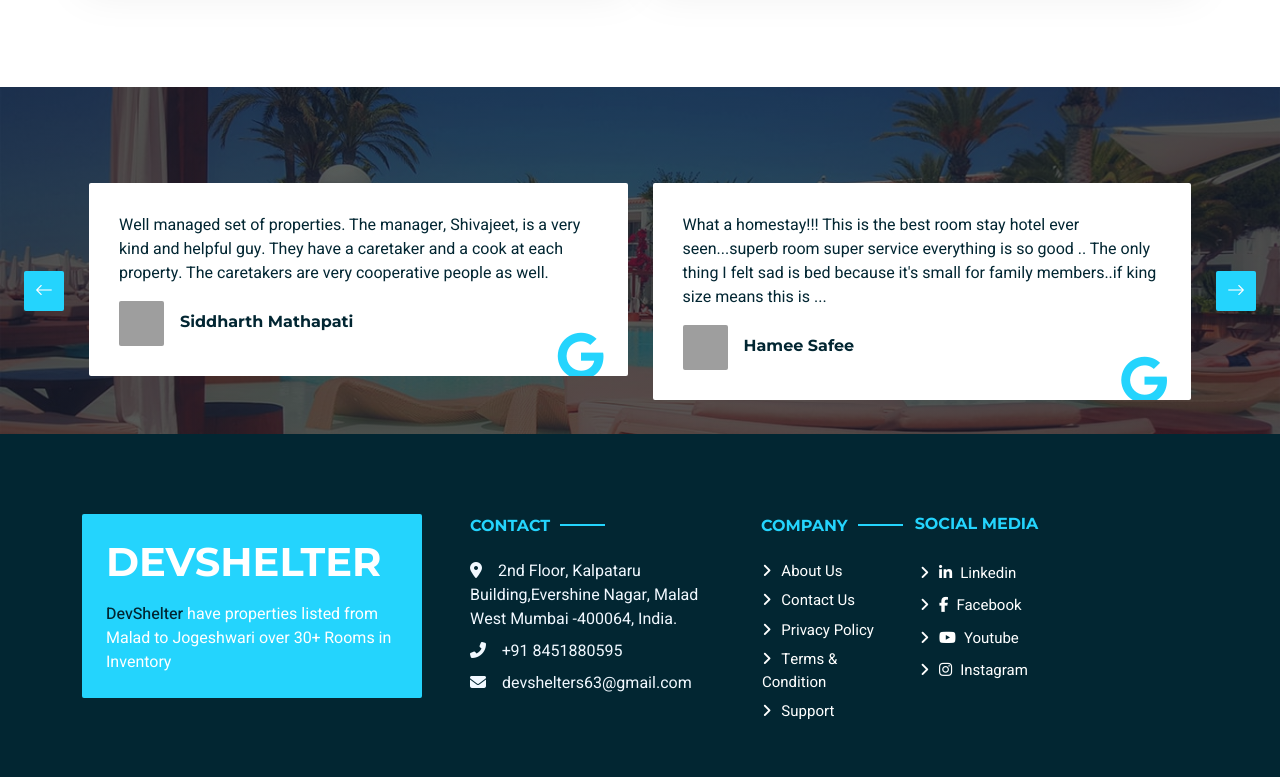
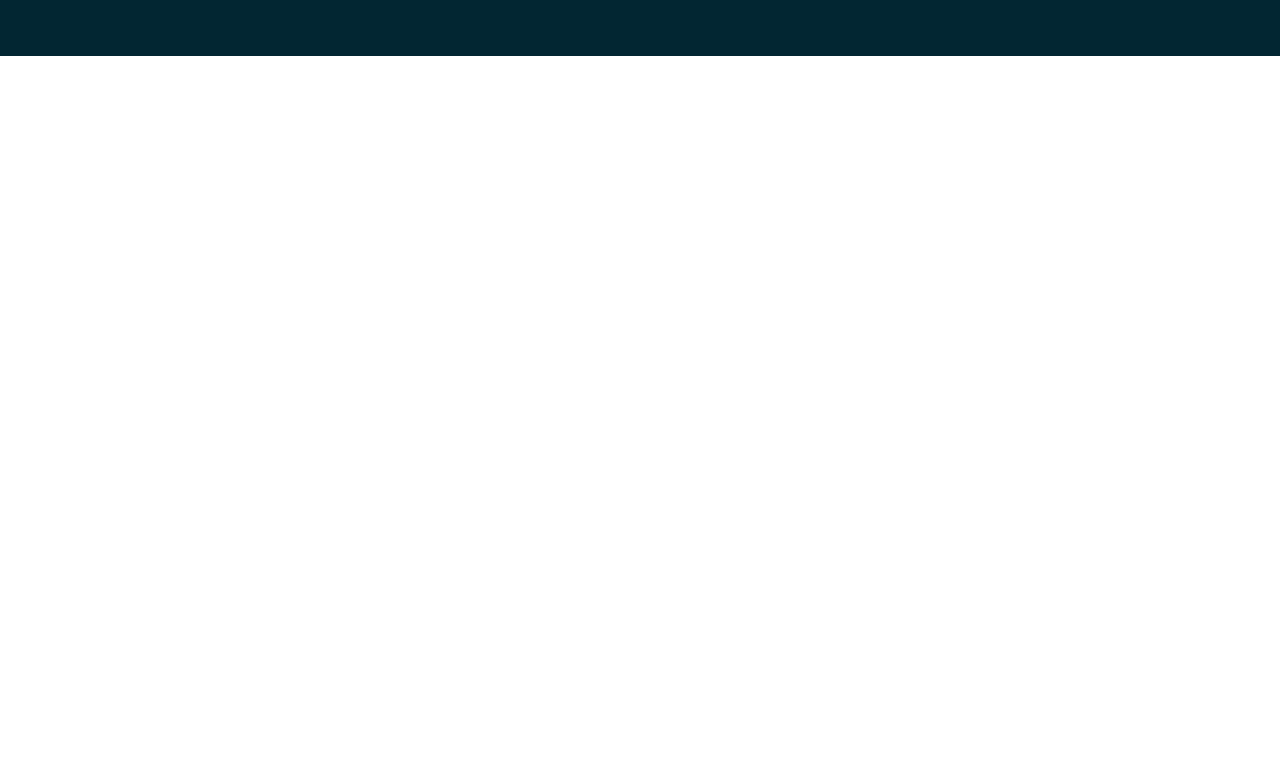
Before and after one commit to PSMcodes/devshelter, a PHP site: page /service.html in a window 1280 px wide. Shown: the part 3289-4066 px from the top of the page. After the commit the page ends 3345 px from the top, so only its background shows below. Run offline with PHP 8.4, Linux system fonts and the light colour scheme; some libraries are stand-ins or nearby versions; grey boxes are pictures that could not be loaded.

Commit message:
changes done

```diff
--- a/css/style.css
+++ b/css/style.css
@@ -230,7 +230,7 @@
 .service-item:hover p {
     color: #FFFFFF !important;
 }
-
+/* wheel selector */
 
 /*** Youtube Video ***/
 .video {
--- a/service.html
+++ b/service.html
@@ -418,8 +418,7 @@
                                 <h1 class="text-white mb-4">Discover our Luxurious Service!</h1>
                                 <p class="text-white mb-4">
                                   Welcome to Devshelter, where every detail is meticulously curated to offer you an unparalleled experience of opulence and comfort. Our exquisite rooms and suites are designed with elegant décor and equipped with state-of-the-art amenities, ensuring a serene and lavish retreat. Guests can indulge in our 24-hour concierge service, gourmet dining options featuring world-class chefs, and personalized spa treatments tailored to rejuvenate your senses. Each stay is enhanced by breathtaking views, plush bedding, and a commitment to exceptional service, promising a memorable and extraordinary escape from the everyday. <br> <br>
-                                  Our rooms are adorned with fine linens, custom furnishings, and cutting-edge technology, providing a seamless blend of classic elegance and modern convenience. For those seeking the ultimate in luxury, our premium suites offer expansive living spaces, private terraces, and exclusive access to our elite club lounge, where personalized service and exquisite offerings await. Beyond the comfort of your room, our hotel boasts an array of exclusive amenities designed to elevate your stay. Unwind in our infinity pool overlooking stunning vistas, or take advantage of our fully equipped fitness center and wellness programs. Our business facilities, including high-speed internet and elegantly appointed meeting rooms, cater to the needs of discerning professionals, ensuring productivity in a luxurious setting. Dining at our hotel is an experience in itself, with a selection of gourmet restaurants and chic lounges that cater to every palate. Enjoy handcrafted cocktails at our rooftop bar, savor international delicacies prepared by our award-winning chefs, or indulge in a private dining experience tailored to your preferences.
-                                  Every meal is a celebration of the finest ingredients and culinary artistry. <br> <br> Our dedicated team is committed to providing personalized service that exceeds your expectations. From arranging bespoke excursions and local experiences to ensuring every detail of your stay is flawless, we are here to make your visit truly extraordinary. Discover the epitome of luxury at our hotel, where every moment is crafted to create lasting memories and an unparalleled escape from the everyday. Let us create a bespoke experience that caters to your every desire, setting a new standard in luxury hospitality.
+                                  Every meal is a celebration of the finest ingredients and culinary artistry. Our dedicated team is committed to providing personalized service that exceeds your expectations. From arranging bespoke excursions and local experiences to ensuring every detail of your stay is flawless, we are here to make your visit truly extraordinary. Discover the epitome of luxury at our hotel, where every moment is crafted to create lasting memories and an unparalleled escape from the everyday. Let us create a bespoke experience that caters to your every desire, setting a new standard in luxury hospitality.
                                     </p>
 
                             </div>
@@ -630,73 +629,7 @@
         <!-- Service End -->
 
 
-        <!-- Testimonial Start -->
-        <div class="container-fluid testimonial my-5 py-5 bg-dark wow zoomIn" data-wow-delay="0.1s">
-            <div class="container-fluid">
-                <div class="owl-carousel testimonial-carousel py-5">
 
-                  <div class="testimonial-item position-relative bg-white rounded overflow-hidden">
-                      <a href="https://www.google.com/travel/search?q=Dev%20shelter&g2lb=2504374%2C4814050%2C4874190%2C4893075%2C4965990%2C72277293%2C72302247%2C72317059%2C72406588%2C72414906%2C72421566%2C72462234%2C72470899%2C72471280%2C72472051%2C72473841%2C72481459%2C72485658%2C72486593%2C72494250%2C72513513%2C72536387%2C72538597%2C72549171%2C72570850%2C72586335%2C72597757%2C72597926%2C72602734%2C72606236%2C72616110%2C72618896%2C72619172%2C72619927%2C72620306%2C72629582&hl=en-IN&gl=in&cs=1&ssta=1&ts=CAEaHhIcEhQKBwjoDxAGGA8SBwjoDxAGGBAYATIECAAQACoHCgU6A0lOUg&qs=CAEyFENnc0kwSmJkOXAzUWhlX1RBUkFCOAhCCREKx7NY-G_nj0IJEatrXTwSsitZQgkRaMv8PQDWrFpaODI2qgEzEAEyHhABIhpFppq6QvAZouUrN5eveHdnfFoOfzH50PmY9TIPEAIiC2RldiBzaGVsdGVyahwKGg0AcBZFEhMIiuCCzJzbhgMVVf5MAh1ekQVr&ap=MABoAboBB3Jldmlld3M&ictx=111&ved=0CAAQ5JsGahcKEwjY8ezQnNuGAxUAAAAAHQAAAAAQPA" class="text-dark">
-                        <p>Well managed set of properties. The manager, Shivajeet, is a very kind and helpful guy. They have a caretaker and a cook at each property. The caretakers are very cooperative people as well.</p>
-                        <div class="d-flex align-items-center">
-                            <img class="img-fluid flex-shrink-0 rounded" src="https://lh3.googleusercontent.com/a/ACg8ocI62o557erbgRx7ujT8D91pPhNaUW8Qz5l8K-V8-V1IbxfHbw=s40-c-rp-mo-ba3-br100" style="width: 45px; height: 45px;">
-                            <div class="ps-3">
-                                <h6 class="fw-bold mb-1">Siddharth Mathapati</h6>
-                                <!-- <small>Profession</small> -->
-                            </div>
-                        </div>
-                        <i class="fa-brands fa-google fa-3x text-primary position-absolute end-0 bottom-0 me-4 mb-n1" style="color: #FFD43B;"></i>
-                        <!-- <i class="fa fa-quote-right fa-3x text-primary position-absolute end-0 bottom-0 me-4 mb-n1"></i> -->
-                      </a>
-                    </div>
-                    <div class="testimonial-item position-relative bg-white rounded overflow-hidden">
-                      <a href="https://www.google.com/travel/search?q=Dev%20shelter&g2lb=2504374%2C4814050%2C4874190%2C4893075%2C4965990%2C72277293%2C72302247%2C72317059%2C72406588%2C72414906%2C72421566%2C72462234%2C72470899%2C72471280%2C72472051%2C72473841%2C72481459%2C72485658%2C72486593%2C72494250%2C72513513%2C72536387%2C72538597%2C72549171%2C72570850%2C72586335%2C72597757%2C72597926%2C72602734%2C72606236%2C72616110%2C72618896%2C72619172%2C72619927%2C72620306%2C72629582&hl=en-IN&gl=in&cs=1&ssta=1&ts=CAEaHhIcEhQKBwjoDxAGGA8SBwjoDxAGGBAYATIECAAQACoHCgU6A0lOUg&qs=CAEyFENnc0kwSmJkOXAzUWhlX1RBUkFCOAhCCREKx7NY-G_nj0IJEatrXTwSsitZQgkRaMv8PQDWrFpaODI2qgEzEAEyHhABIhpFppq6QvAZouUrN5eveHdnfFoOfzH50PmY9TIPEAIiC2RldiBzaGVsdGVyahwKGg0AcBZFEhMIiuCCzJzbhgMVVf5MAh1ekQVr&ap=MABoAboBB3Jldmlld3M&ictx=111&ved=0CAAQ5JsGahcKEwjY8ezQnNuGAxUAAAAAHQAAAAAQPA" class="text-dark">
-                      <p>What a homestay!!! This is the best room stay hotel ever seen...superb room super service everything is so good .. The only thing I felt sad is bed because it's small for family members..if king size means this is ...</p>
-                      <div class="d-flex align-items-center">
-                        <img class="img-fluid flex-shrink-0 rounded" src="https://lh3.googleusercontent.com/a/ACg8ocLy-WJtCSBzP1SYemgxQ68JELFiY5XWCF_J579jBFGpMIZcvA=s40-c-rp-mo-br100 " style="width: 45px; height: 45px;">
-                        <div class="ps-3">
-                          <h6 class="fw-bold mb-1">
-                            Hamee Safee</h6>
-                            <!-- <small>Profession</small> -->
-                          </div>
-                        </div>
-                        <i class="fa-brands fa-google fa-3x text-primary position-absolute end-0 bottom-0 me-4 mb-n1" style="color: #FFD43B;"></i>
-                        <!-- <i class="fa fa-quote-right fa-3x text-primary position-absolute end-0 bottom-0 me-4 mb-n1"></i> -->
-                         </a>
-                    </div>
-                    <div class="testimonial-item position-relative bg-white rounded overflow-hidden">
-                      <a href="https://www.google.com/travel/search?q=Dev%20shelter&g2lb=2504374%2C4814050%2C4874190%2C4893075%2C4965990%2C72277293%2C72302247%2C72317059%2C72406588%2C72414906%2C72421566%2C72462234%2C72470899%2C72471280%2C72472051%2C72473841%2C72481459%2C72485658%2C72486593%2C72494250%2C72513513%2C72536387%2C72538597%2C72549171%2C72570850%2C72586335%2C72597757%2C72597926%2C72602734%2C72606236%2C72616110%2C72618896%2C72619172%2C72619927%2C72620306%2C72629582&hl=en-IN&gl=in&cs=1&ssta=1&ts=CAEaHhIcEhQKBwjoDxAGGA8SBwjoDxAGGBAYATIECAAQACoHCgU6A0lOUg&qs=CAEyFENnc0kwSmJkOXAzUWhlX1RBUkFCOAhCCREKx7NY-G_nj0IJEatrXTwSsitZQgkRaMv8PQDWrFpaODI2qgEzEAEyHhABIhpFppq6QvAZouUrN5eveHdnfFoOfzH50PmY9TIPEAIiC2RldiBzaGVsdGVyahwKGg0AcBZFEhMIiuCCzJzbhgMVVf5MAh1ekQVr&ap=MABoAboBB3Jldmlld3M&ictx=111&ved=0CAAQ5JsGahcKEwjY8ezQnNuGAxUAAAAAHQAAAAAQPA" class="text-dark">
-                        <p>Thank you so much for the hospitality and also the arrangements. We really liked your service. Amar bhaiyaa is an amazing cook. They have laundary facility and also outside food is allowed.
-                          We enjoyed our 17 days stay.</p>
-                        <div class="d-flex align-items-center">
-                            <img class="img-fluid flex-shrink-0 rounded" src="https://lh3.googleusercontent.com/a-/ALV-UjWlJxKP9QO1aIGAT2ZYFVlFAtiriSJBPTzUQLRpgby4A0pHhX4T=s40-c-rp-mo-ba3-br100" style="width: 45px; height: 45px;">
-                            <div class="ps-3">
-                                <h6 class="fw-bold mb-1">Skinasics by Rhea</h6>
-                                <!-- <small>Profession</small> -->
-                            </div>
-                        </div>
-                        <i class="fa-brands fa-google fa-3x text-primary position-absolute end-0 bottom-0 me-4 mb-n1" style="color: #FFD43B;"></i>
-                        <!-- <i class="fa fa-quote-right fa-3x text-primary position-absolute end-0 bottom-0 me-4 mb-n1"></i> -->
-                      </a>
-                    </div>
-                    <div class="testimonial-item position-relative bg-white rounded overflow-hidden">
-                      <a href="https://www.google.com/travel/search?q=Dev%20shelter&g2lb=2504374%2C4814050%2C4874190%2C4893075%2C4965990%2C72277293%2C72302247%2C72317059%2C72406588%2C72414906%2C72421566%2C72462234%2C72470899%2C72471280%2C72472051%2C72473841%2C72481459%2C72485658%2C72486593%2C72494250%2C72513513%2C72536387%2C72538597%2C72549171%2C72570850%2C72586335%2C72597757%2C72597926%2C72602734%2C72606236%2C72616110%2C72618896%2C72619172%2C72619927%2C72620306%2C72629582&hl=en-IN&gl=in&cs=1&ssta=1&ts=CAEaHhIcEhQKBwjoDxAGGA8SBwjoDxAGGBAYATIECAAQACoHCgU6A0lOUg&qs=CAEyFENnc0kwSmJkOXAzUWhlX1RBUkFCOAhCCREKx7NY-G_nj0IJEatrXTwSsitZQgkRaMv8PQDWrFpaODI2qgEzEAEyHhABIhpFppq6QvAZouUrN5eveHdnfFoOfzH50PmY9TIPEAIiC2RldiBzaGVsdGVyahwKGg0AcBZFEhMIiuCCzJzbhgMVVf5MAh1ekQVr&ap=MABoAboBB3Jldmlld3M&ictx=111&ved=0CAAQ5JsGahcKEwjY8ezQnNuGAxUAAAAAHQAAAAAQPA" class="text-dark">
-                        <p>Great experience in this hotel manager and staff is ver good behaviour And rooms , clining, breakfast is very good great experience I request to all please 👍visit</p>
-                        <div class="d-flex align-items-center">
-                            <img class="img-fluid flex-shrink-0 rounded" src="https://lh3.googleusercontent.com/a-/ALV-UjXmCIc5zMNotppB-VcxZI3HS6sjHiUPvHMLIqi4m6OenUVgiINs=s40-c-rp-mo-br100" style="width: 45px; height: 45px;">
-                            <div class="ps-3">
-                                <h6 class="fw-bold mb-1">Indrajeet Pandey</h6>
-                                <!-- <small>Profession</small> -->
-                            </div>
-                        </div>
-                        <i class="fa-brands fa-google fa-3x text-primary position-absolute end-0 bottom-0 me-4 mb-n1" style="color: #FFD43B;"></i>
-                        <!-- <i class="fa fa-quote-right fa-3x text-primary position-absolute end-0 bottom-0 me-4 mb-n1"></i> -->
-                      </a>
-                    </div>
-                </div>
-            </div>
-        </div>
-        <!-- Testimonial End -->
 
 
 
```
Also changed, not shown: index.html (+8 -96 lines), js/main.js (line endings or trailing spaces).
